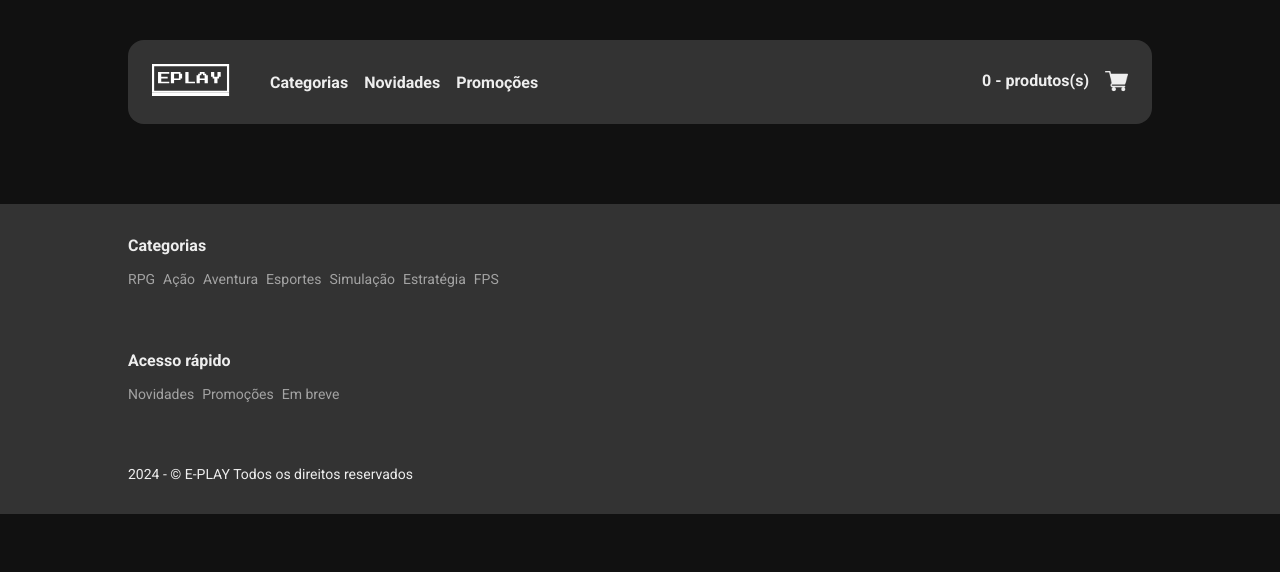
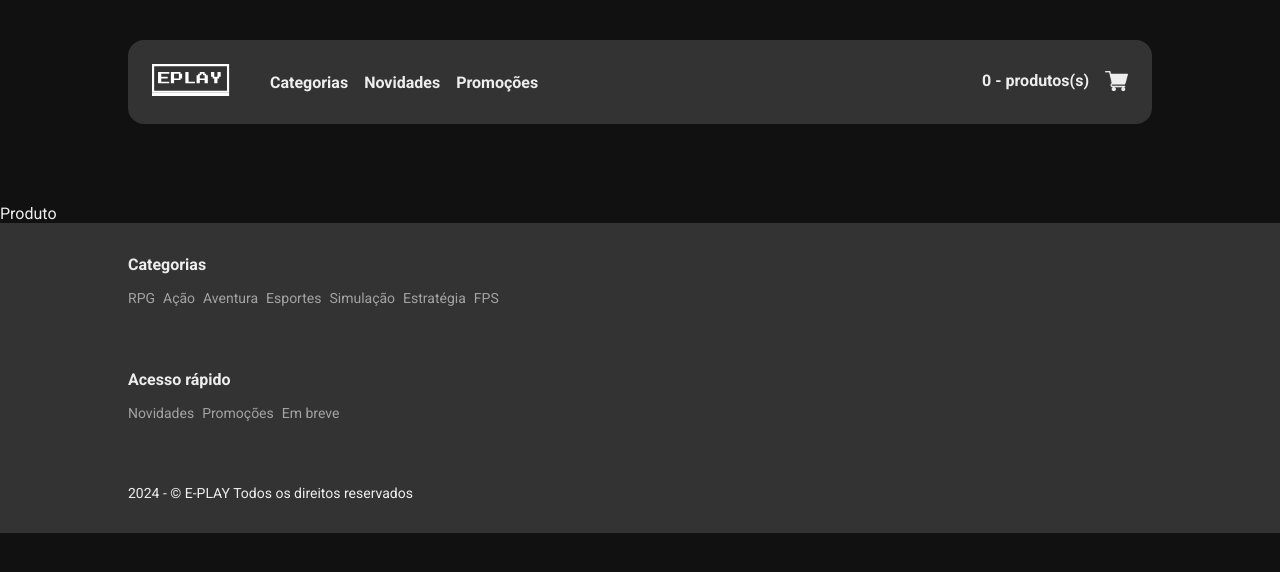
Before and after one commit to leandrosousaljs/clone_eplay, a React (Create React App) app: page /product/1 in a window 1280 px wide. Shown: the top 572 px of the page. Built offline with nearby package versions, Linux system fonts and the light colour scheme.

Commit message:
Criando a página de detalhes

```diff
--- /dev/null
+++ b/src/pages/Product/index.tsx
@@ -0,0 +1,9 @@
+import { useParams } from 'react-router-dom'
+
+const Product = () => {
+  const { id } = useParams
+
+  return <div>Produto{id}</div>
+}
+
+export default Product
--- a/src/routes.tsx
+++ b/src/routes.tsx
@@ -2,11 +2,13 @@
 
 import Home from './pages/Home'
 import Categories from './pages/Categories'
+import Product from './pages/Product'
 
 const Rotas = () => (
   <Routes>
     <Route path="/" element={<Home />} />
     <Route path="/categories" element={<Categories />} />
+    <Route path="/product/:id" element={<Product />} />
   </Routes>
 )
 
```
